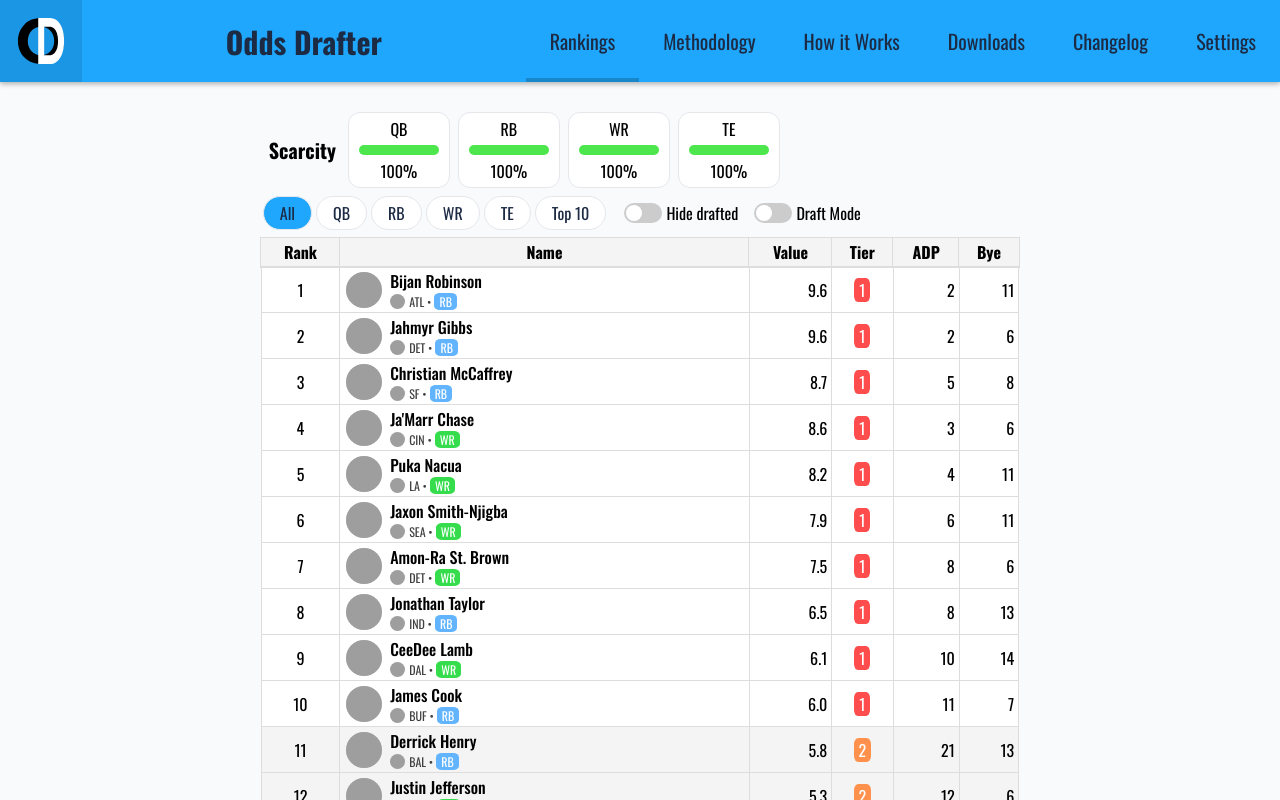
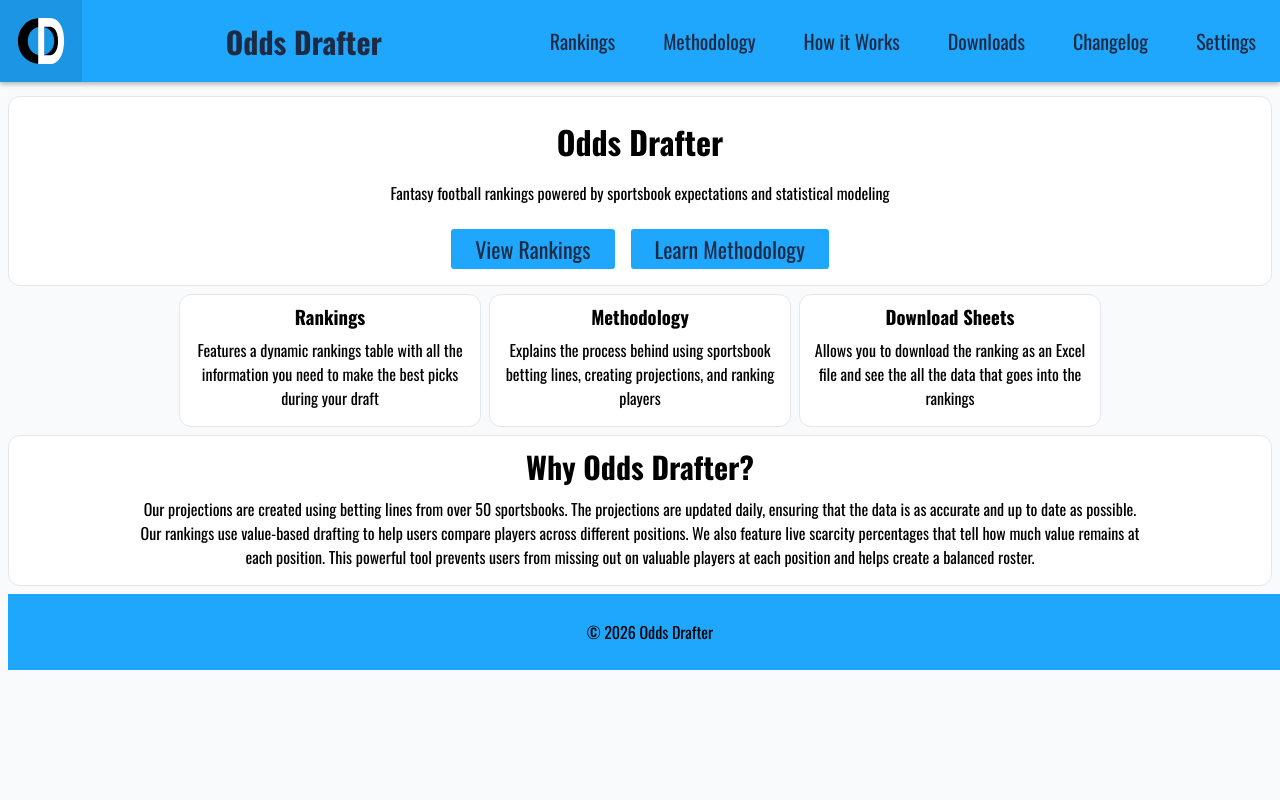
Before and after one commit to Vinlanzito/odds-drafter-2.0, a React (Vite) app: page / in a window 1280 px wide. Shown: the top 800 px of the page. Built offline with nearby package versions, Linux system fonts and the light colour scheme; grey boxes are pictures that could not be loaded.

Commit message:
Drafted home page

```diff
--- a/src/App.jsx
+++ b/src/App.jsx
@@ -1,18 +1,27 @@
 import { useState } from 'react'
 import './App.css'
+import HomeBody from './Home.jsx'
 import RankingsBody from './Rankings.jsx'
+import MethodologyBody from './Methodology.jsx'
+import HowToUseBody from './HowToUse.jsx'
+import SpreadsheetsBody from './Spreadsheets.jsx'
+import ChangelogBody from './Changelog.jsx'
 import SettingsBody from './Settings.jsx'
-import SpreadsheetsBody from './Spreadsheets.jsx'
+
 
 function App() {
-  const [currentBody, setCurrentBody] = useState('rankings');
+  const [currentBody, setCurrentBody] = useState('home');
 
   return (
     <div>
       <Header currentBody={currentBody} setCurrentBody={setCurrentBody} />
+      {currentBody === 'home' && <HomeBody setCurrentBody={setCurrentBody} />}
       <RankingsBody currentBody={currentBody} />
+      {currentBody === 'methodology' && <MethodologyBody />}
+      {currentBody === 'howToUse' && <HowToUseBody />}
+      {currentBody === 'spreadsheets' && <SpreadsheetsBody />}
+      {currentBody === 'changelog' && <ChangelogBody />}
       {currentBody === 'settings' && <SettingsBody />}
-      {currentBody === 'spreadsheets' && <SpreadsheetsBody />}
     </div>
   );
 }
--- a/src/Changelog.jsx
+++ b/src/Changelog.jsx
@@ -0,0 +1,12 @@
+import { useState } from 'react'
+import './Changelog.css'
+
+function ChangelogBody() {
+
+  return (
+    <div>
+    </div>
+  );
+}
+
+export default ChangelogBody;
--- a/src/Home.css
+++ b/src/Home.css
@@ -0,0 +1,99 @@
+#hero {
+    margin-top: 96px;
+    display: flex;
+    align-items: center;
+    flex-direction: column;
+    background-color: #FFFFFF;
+    border:1px solid #E5E7EB;
+    border-radius:12px;
+    padding-bottom: 8px;
+}
+
+#hero h1 {
+    margin-bottom: 0;
+}
+
+.home-button {
+    margin: 8px 0;
+    padding: 4px 24px;
+    border-radius: 3px;
+    font-size: 22px;
+    transition: 0.2s;
+    border: none;
+    background-color: #1EA7FD;
+    color: #1C2A44;
+    font-family: 'Oswald', 'Arial';
+}
+
+.home-button:hover {
+    background-color: #1B96E4;
+    cursor: pointer;
+}
+
+.home-button:active {
+    transition: 0s;
+    opacity: 0.8;
+}
+
+#hero-buttons {
+    display: flex;
+    gap: 16px;
+}
+
+.feature-cards {
+    display: flex;
+    align-items: stretch;
+    justify-content: center;
+    gap: 8px;
+    margin-top: 8px;
+}
+
+.feature-card {
+    display: flex;
+    flex-direction: column;
+    align-items: center;
+    background-color: #FFFFFF;
+    border:1px solid #E5E7EB;
+    border-radius:12px;
+    width: 300px;
+}
+
+.feature-card h3 {
+    margin: 8px 0;
+}
+
+.feature-card p {
+    margin: 0 8px 16px 8px;
+    text-align: center;
+}
+
+.why-card {
+    display: flex;
+    flex-direction: column;
+    align-items: center;
+    justify-content: center;
+    background-color: #FFFFFF;
+    border:1px solid #E5E7EB;
+    border-radius:12px;
+    margin: 8px auto;
+}
+
+.why-card h2 {
+    margin: 8px 0;
+}
+
+.why-card p {
+    margin: 0 8px 16px 8px;
+    text-align: center;
+    width: 80%;
+}
+
+footer {
+    left: 0;
+    bottom: 0;
+    width: 100%;
+    background-color: #1EA7FD;
+    color: 1C2A44;
+    text-align: center;
+    padding: 10px;
+}
--- a/src/Home.jsx
+++ b/src/Home.jsx
@@ -0,0 +1,43 @@
+import { useState } from 'react'
+import './Home.css'
+
+function HomeBody({setCurrentBody}) {
+
+  return (
+    <div>
+      <div id="hero">
+        <h1>Odds Drafter</h1>
+        <p>Fantasy football rankings powered by sportsbook expectations and statistical modeling</p>
+        <div id="hero-buttons">
+          <button className="home-button" onClick={() => setCurrentBody("rankings")}>View Rankings</button>
+          <button className="home-button" onClick={() => setCurrentBody("methodology")}>Learn Methodology</button>
+        </div>
+      </div>
+      <div className="feature-cards">
+        <div className='feature-card'>
+          <h3>Rankings</h3>
+          <p>Features a dynamic rankings table with all the information you need to make the best picks during your draft</p>
+        </div>
+        <div className='feature-card'>
+          <h3>Methodology</h3>
+          <p>Explains the process behind using sportsbook betting lines, creating projections, and ranking players</p>
+        </div>
+        <div className='feature-card'>
+          <h3>Download Sheets</h3>
+          <p>Allows you to download the ranking as an Excel file and see the all the data that goes into the rankings</p>
+        </div>
+      </div>
+      <div className='why-card'>
+        <h2>Why Odds Drafter?</h2>
+        <p>Our projections are created using betting lines from over 50 sportsbooks. The projections are updated daily, ensuring that the data is as accurate and up to date as possible.
+        Our rankings use value-based drafting to help users compare players across different positions. We also feature live scarcity percentages that tell how much value remains at each position.
+        This powerful tool prevents users from missing out on valuable players at each position and helps create a balanced roster.</p>
+      </div>
+      <footer>
+        <p>© 2026 Odds Drafter</p>
+      </footer>
+    </div>
+  );
+}
+
+export default HomeBody;
--- a/src/HowToUse.jsx
+++ b/src/HowToUse.jsx
@@ -0,0 +1,12 @@
+import { useState } from 'react'
+import './HowToUse.css'
+
+function HowToUseBody() {
+
+  return (
+    <div>
+    </div>
+  );
+}
+
+export default HowToUseBody;
--- a/src/Methodology.jsx
+++ b/src/Methodology.jsx
@@ -0,0 +1,12 @@
+import { useState } from 'react'
+import './Methodology.css'
+
+function MethodologyBody() {
+
+  return (
+    <div>
+    </div>
+  );
+}
+
+export default MethodologyBody;
```
Also changed, not shown: public/players.csv.
